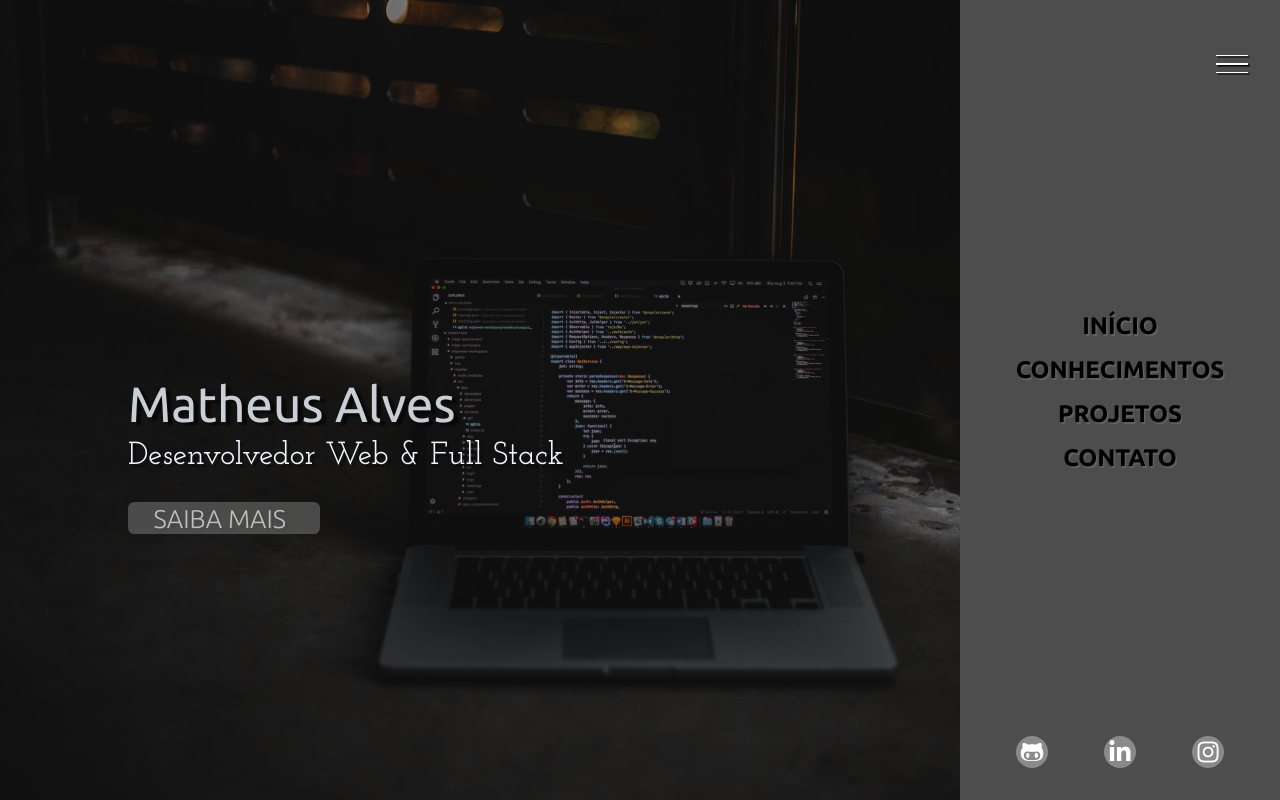
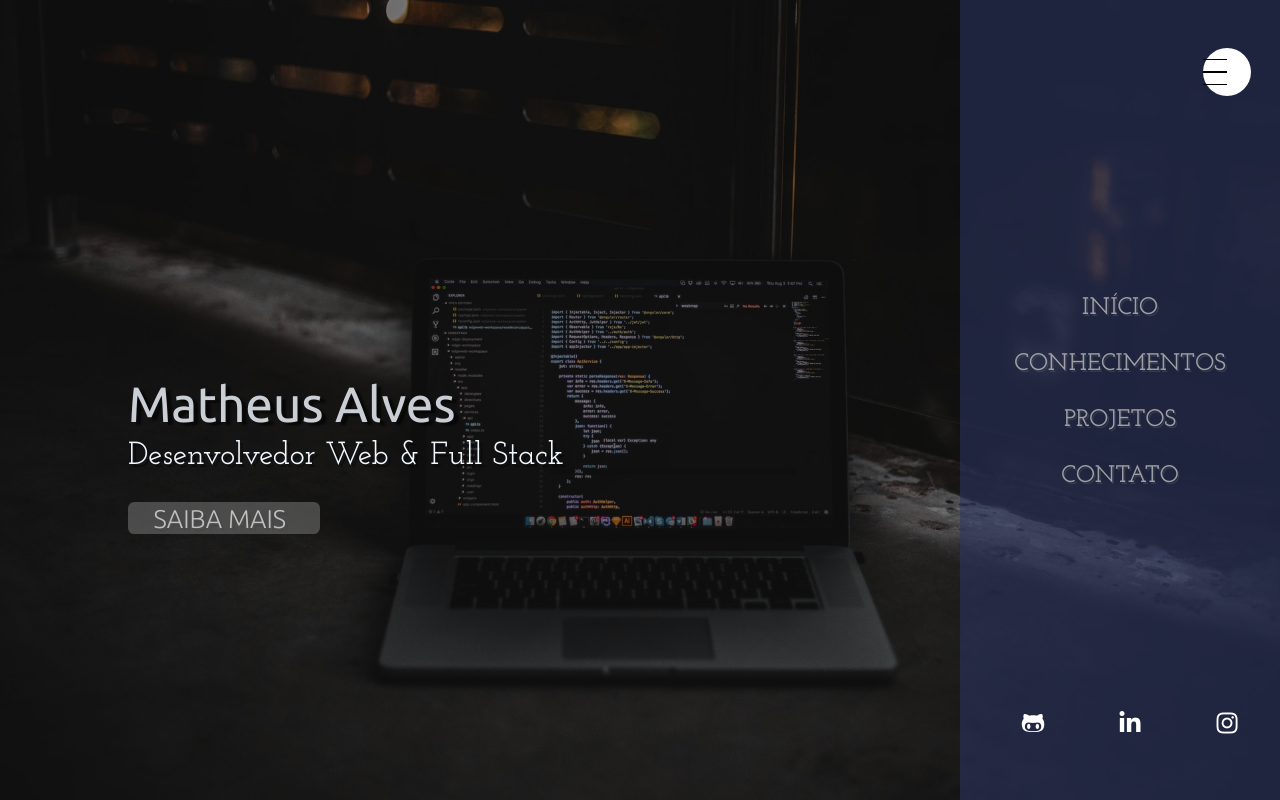
Before and after one commit to MatheusASouza/Portifolio, a plain HTML site: page index.html in a window 1280 px wide. Drawn offline with Linux system fonts and the light colour scheme.

Commit message:
Finalização do menu

```diff
--- a/style.css
+++ b/style.css
@@ -10,11 +10,14 @@
 
 }
 .hamburger{
-    width: 2rem;
-    height: 2rem;
+    background-color: #fff;
+    font-size: 3rem;
+    width: 3rem;
+    height: 3rem;
+    border-radius: 50%;
     position: fixed;
     z-index: 100;
-    right: 2rem;
+    right: 1.8rem;
     top: 3rem;
     display: flex;
     flex-direction: column;
@@ -23,10 +26,12 @@
 }
 
 .line{
-    width: 100%;
+    width: 50%;
     height: .1rem;
-    background-color: #FFF;
-    box-shadow: 0.1rem 0.1rem 1px;
+    left: 5px;
+    align-items: center;
+    background-color: rgb(0, 0, 0);
+
 }
 header{
     position: absolute;
@@ -157,7 +162,7 @@ header{
 .sidebar{
     width: 20rem;
     height: 100vh;
-    background-color: rgb(77, 77, 77);
+    background-color: rgba(46, 56, 102, 0.548);
     position: fixed;
     top: 0;
     right: 0;
@@ -170,21 +175,30 @@ header{
 
 }
 .menu-item{
+    border: #FFF;
     text-align: center;
     margin-bottom: 1rem;
 
 }
 .menu-link{
-    color: black;
-    font-family: "Ubuntu", serif;
+    border-radius: 10px ;
+    padding: 8px 18px;
+    color: rgba(202, 202, 202, 0.74);
+    display: flex;
+    justify-content: center;
+    font-family: "Josefin Slab", serif;
     text-transform: uppercase;
+    text-align: center;
     font-size: 1.5rem;
-    font-weight: 700;
-    text-shadow: .1rem .1rem rgba(136, 136, 136, 0.335);
+    font-weight: 550;
+    text-shadow: .1rem .1rem rgba(100, 100, 100, 0.335);
     transition: color .5s;
+    transition: background-color 1s;
 }
 .menu-link:hover{
-    color:   rgb(46, 46, 46);
+    color: rgb(46, 56, 102);
+    background-color: rgb(255, 255, 255);
+
 }
 
 .social-midia{
@@ -193,21 +207,32 @@ header{
     width: 100%;
     display: flex;
     justify-content: space-evenly;
+    margin: 10px;
+    height: 70px;
+    align-items: center;
+    border: 5px 5px solid #fff;
+    cursor: pointer;
+
 }
 .social-midia i{
-    background-color: rgb(138, 138, 138);
+    background-color: rgba(46, 56, 102, 0);
     color: rgb(255, 255, 255);
-    width: 2rem;
-    height: 2rem;
+    width: 3rem;
+    height: 3rem;
     font-size: 1.5rem;
     justify-content: center;
     align-items: center;
     border-radius: 50%;
     display: flex;
     transition: .5s;
-
+    margin: 10px;
+    cursor: pointer;
+    position: relative;
+    border: 5px 5px solid #fff;
 
 }
 .social-midia i:hover{
-    background-color: rgb(105, 105, 105);
+
+    background-color: rgba(255, 255, 255, 0.835);;
+    color: rgb(46, 56, 102);
 }
```
Also changed, not shown: 1 other file.
